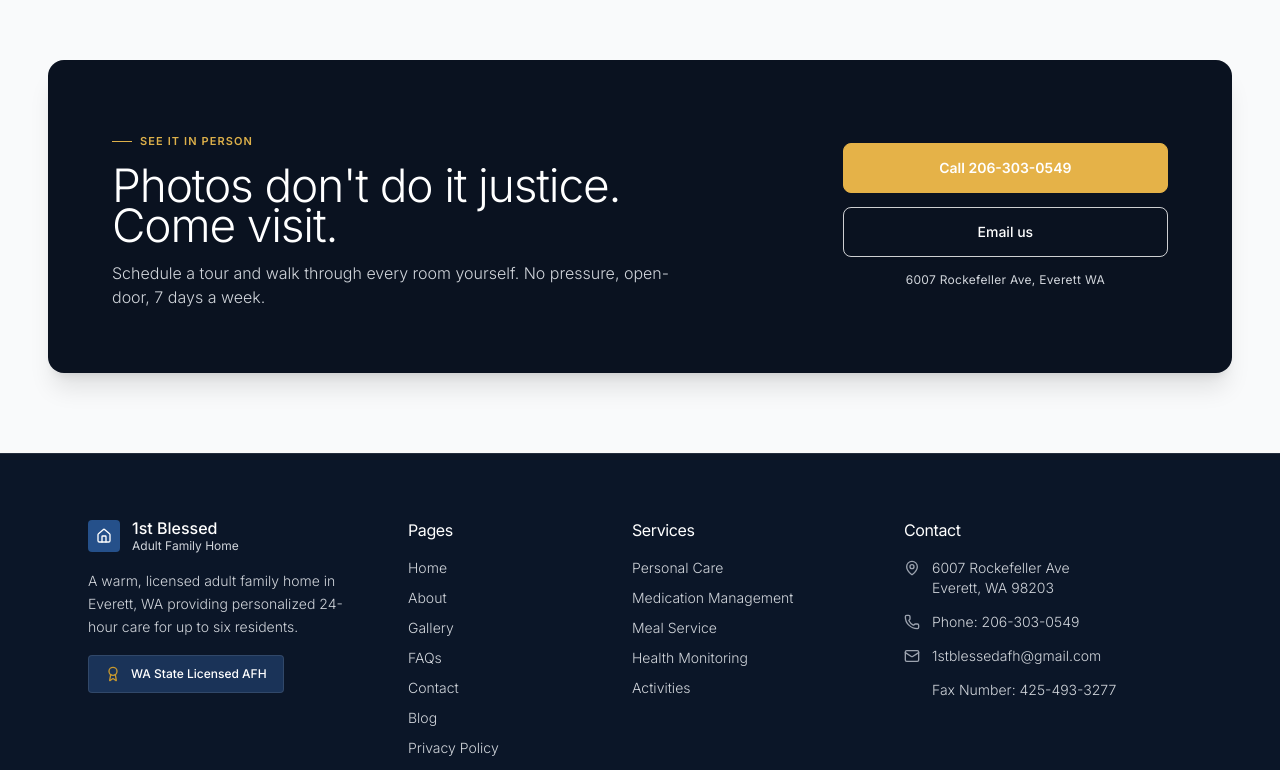
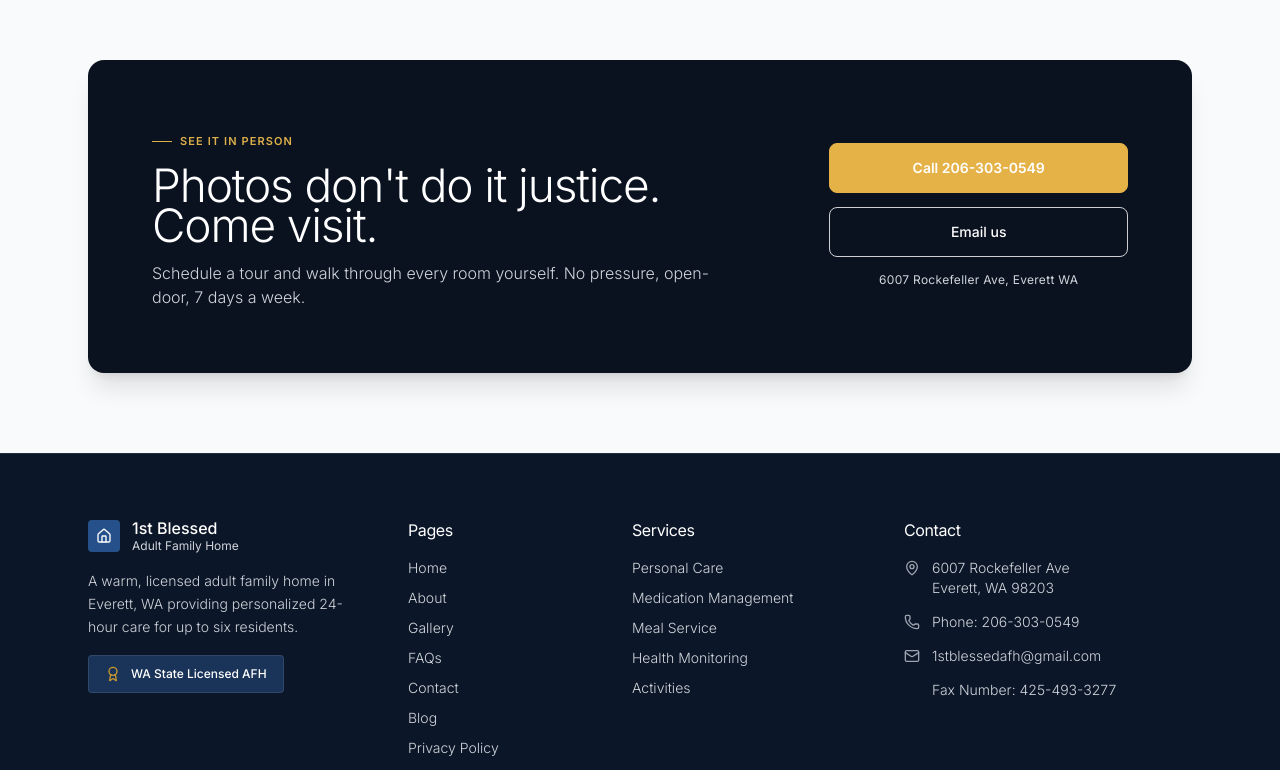
Before and after one commit to qezman/1stBlessedAFH, a Next.js app: page /gallery in a window 1280 px wide. Shown: the part 3710-4480 px from the top of the page. Built offline with nearby package versions, Linux system fonts and the light colour scheme.

Commit message:
fix: prefooter section for sm devices

```diff
--- a/components/blog/BlogCTA.tsx
+++ b/components/blog/BlogCTA.tsx
@@ -14,8 +14,8 @@ export function BlogCTA({
 }: BlogCTAProps) {
   return (
     <section className="py-16 md:py-24 lg:py-32 bg-gray-50">
-      <div className="max-w-[1200px] mx-auto px-4 sm:px-6 lg:px-12">
-        <div className="bg-[#0A1220] rounded-2xl p-8 sm:p-12 lg:p-16 grid grid-cols-1 lg:grid-cols-[1fr_auto] gap-10 items-center shadow-xl">
+      <div className="max-w-[1200px] mx-auto lg:px-12">
+        <div className="bg-[#0A1220] rounded-none lg:rounded-2xl p-8 sm:p-12 lg:p-16 grid grid-cols-1 lg:grid-cols-[1fr_auto] gap-10 items-center shadow-xl">
           <div>
             <div className="flex items-center gap-2 text-[11px] font-semibold tracking-[0.14em] uppercase text-[#DDB04A] mb-5">
               — {label}
--- a/components/contact/ContactCTA.tsx
+++ b/components/contact/ContactCTA.tsx
@@ -3,8 +3,8 @@ import { ArrowRight } from "lucide-react";
 export function ContactCTA() {
   return (
     <section className="py-16 md:py-24 lg:py-32 bg-gray-50">
-      <div className="max-w-[1200px] mx-auto px-4 sm:px-6 lg:px-12">
-        <div className="bg-[#0A1220] rounded-2xl p-8 sm:p-12 lg:p-16 grid grid-cols-1 lg:grid-cols-[1fr_auto] gap-10 items-center shadow-xl">
+      <div className="max-w-[1200px] mx-auto lg:px-12">
+        <div className="bg-[#0A1220] rounded-none lg:rounded-2xl p-8 sm:p-12 lg:p-16 grid grid-cols-1 lg:grid-cols-[1fr_auto] gap-10 items-center shadow-xl">
           <div>
             <div className="flex items-center gap-2 text-[11px] font-semibold tracking-[0.14em] uppercase text-[#DDB04A] mb-5">
               — NOTHING BEATS A VISIT
--- a/components/faq/FAQsHero.tsx
+++ b/components/faq/FAQsHero.tsx
@@ -37,7 +37,7 @@ export function FAQsHero() {
           life at 1st Blessed looks like — before you even visit.
         </p>
 
-        <div className="flex flex-wrap gap-2.5">
+        {/* <div className="flex flex-wrap gap-2.5">
           <div className="bg-white/5 border border-white/10 rounded-md px-3.5 py-2 text-xs font-light text-navy-200">
             {FAQS.length} questions answered
           </div>
@@ -49,7 +49,7 @@ export function FAQsHero() {
               {c.count} on {c.label}
             </div>
           ))}
-        </div>
+        </div> */}
       </div>
 
       <div className="absolute bottom-0 left-0 right-0 leading-[0] z-10 -mb-px">
--- a/components/gallery/GalleryCTA.tsx
+++ b/components/gallery/GalleryCTA.tsx
@@ -2,8 +2,9 @@ import React from "react";
 
 export const GalleryCTA: React.FC = () => {
   return (
-    <section className="px-6 py-12 sm:px-12 sm:py-20 bg-gray-50">
-      <div className="max-w-[1200px] mx-auto bg-[#0A1220] rounded-2xl p-8 sm:p-12 lg:p-16 grid grid-cols-1 lg:grid-cols-12 gap-10 items-center shadow-xl">
+    <section className="py-12 sm:py-20 bg-gray-50">
+      <div className="max-w-[1200px] mx-auto lg:px-12">
+        <div className="bg-[#0A1220] rounded-none lg:rounded-2xl p-8 sm:p-12 lg:p-16 grid grid-cols-1 lg:grid-cols-12 gap-10 items-center shadow-xl">
           {/* Left info */}
           <div className="lg:col-span-8 space-y-4">
             <div className="inline-flex items-center space-x-2 text-[11px] font-semibold tracking-widest text-[#DDB04A] uppercase">
@@ -42,6 +43,7 @@ export const GalleryCTA: React.FC = () => {
             </span>
           </div>
         </div>
+      </div>
     </section>
   );
 };
```
Lines whose indentation alone changed are shown as unchanged.
